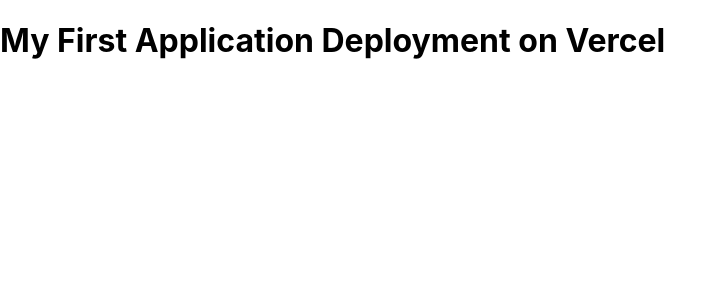
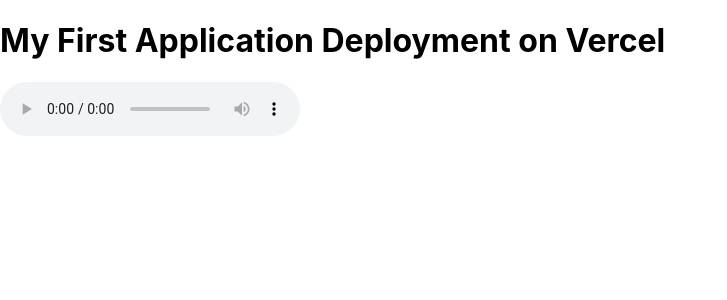
Before and after one commit to trishanthnaidu/git-app, a React (Create React App) app: page / in a window 1280 px wide. Shown: the top 300 px of the page, without its empty margins (0-727 px from the left). Built offline with nearby package versions, Linux system fonts and the light colour scheme.

Commit message:
changes for audio file

```diff
--- a/src/App.js
+++ b/src/App.js
@@ -1,7 +1,16 @@
 import "./App.css";
+import audio from "./horse.ogv";
 
 function App() {
-    return <h1>My First Application Deployment on Vercel</h1>;
+    return (
+        <div>
+            <h1>My First Application Deployment on Vercel</h1>
+            <audio controls>
+                <source src={audio} type="audio/ogg" />
+                Your browser does not support the audio element.
+            </audio>
+        </div>
+    );
 }
 
 export default App;
```
Also changed, not shown: 9 other files (tests, documents, lock files or other folders).
